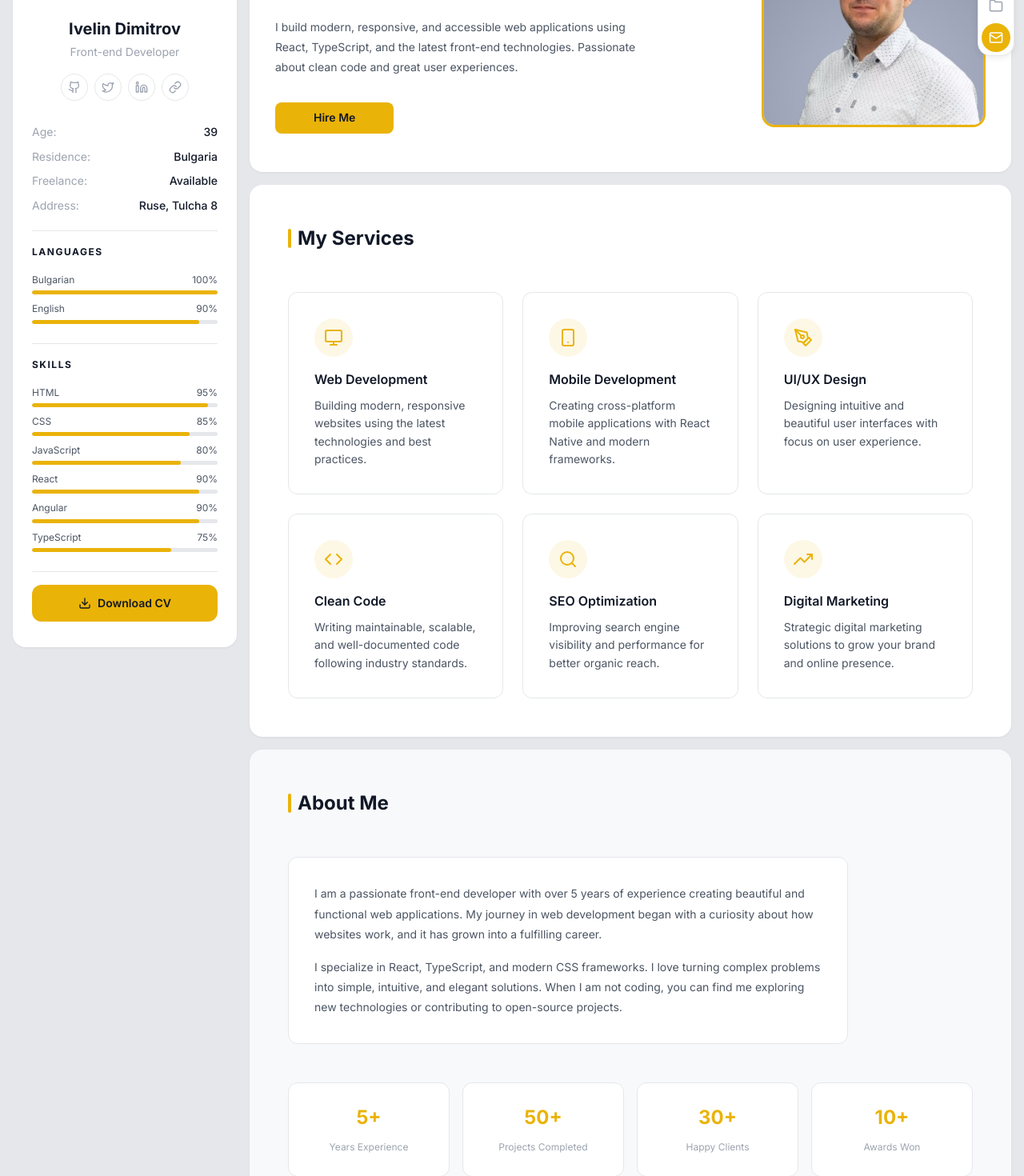
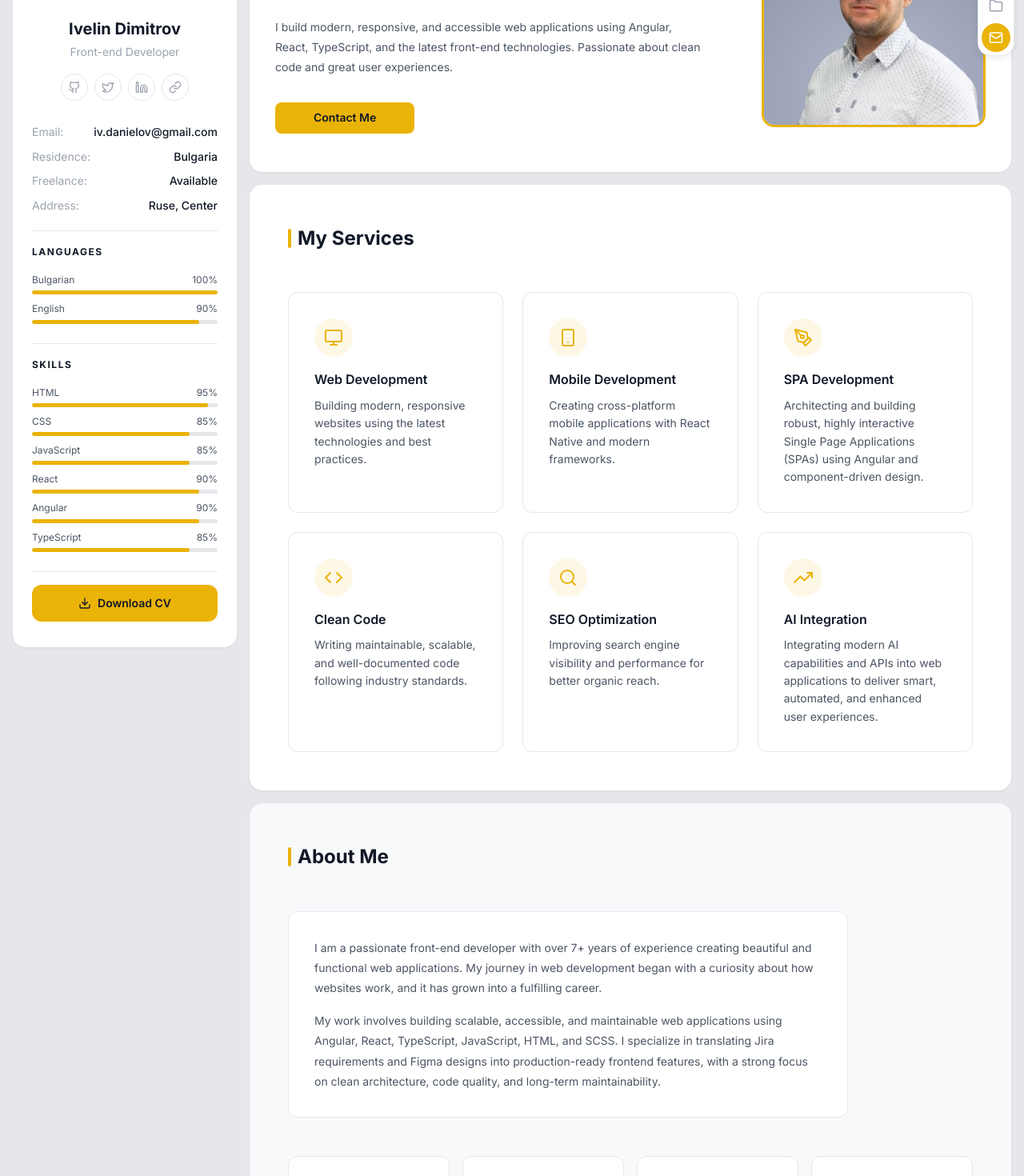
Before and after one commit to ivdanielov87/portfolio, an Angular app: page / in a window 1280 px wide. Shown: the part 200-1670 px from the top of the page at 80% size. Built offline with nearby package versions, Linux system fonts and the light colour scheme.

Commit message:
changing hero and about text, also services, and updated CV pdf.

```diff
--- a/angular.json
+++ b/angular.json
@@ -49,7 +49,8 @@
               {
                 "glob": "**/*",
                 "input": "public"
-              }
+              },
+              "src/assets"
             ],
             "styles": [
               "src/styles.scss"
--- a/src/app/components/about/about.component.html
+++ b/src/app/components/about/about.component.html
@@ -5,35 +5,35 @@
 
   <div class="about__content">
     <p>
-      I am a passionate front-end developer with over 5 years of experience
+      I am a passionate front-end developer with over 7+ years of experience
       creating beautiful and functional web applications. My journey in web
       development began with a curiosity about how websites work, and it has
       grown into a fulfilling career.
     </p>
     <p>
-      I specialize in React, TypeScript, and modern CSS frameworks. I love
-      turning complex problems into simple, intuitive, and elegant solutions.
-      When I am not coding, you can find me exploring new technologies or
-      contributing to open-source projects.
+      My work involves building scalable, accessible, and maintainable web applications
+      using Angular, React, TypeScript, JavaScript, HTML, and SCSS.
+      I specialize in translating Jira requirements and Figma designs into production-ready frontend features,
+      with a strong focus on clean architecture, code quality, and long-term maintainability.
     </p>
   </div>
 
   <div class="about__stats">
     <div class="stat-card">
-      <span class="stat-card__number">5+</span>
+      <span class="stat-card__number">7+</span>
       <span class="stat-card__label">Years Experience</span>
     </div>
     <div class="stat-card">
-      <span class="stat-card__number">50+</span>
-      <span class="stat-card__label">Projects Completed</span>
+      <span class="stat-card__number">Angular & React</span>
+      <span class="stat-card__label">Deep understanding of component-based architecture</span>
     </div>
     <div class="stat-card">
-      <span class="stat-card__number">30+</span>
-      <span class="stat-card__label">Happy Clients</span>
+      <span class="stat-card__number">Figma</span>
+      <span class="stat-card__label">Translating complex designs into responsive interfaces</span>
     </div>
     <div class="stat-card">
-      <span class="stat-card__number">10+</span>
-      <span class="stat-card__label">Awards Won</span>
+      <span class="stat-card__number">Clean Code</span>
+      <span class="stat-card__label">Writing maintainable and production-ready applications</span>
     </div>
   </div>
 </section>
--- a/src/app/components/about/about.component.scss
+++ b/src/app/components/about/about.component.scss
@@ -43,7 +43,7 @@
 
   &__number {
     display: block;
-    font-size: $font-size-2xl;
+    font-size: $font-size-xl;
     font-weight: 700;
     color: $accent-primary;
     margin-bottom: $spacing-xs;
--- a/src/app/components/hero/hero.component.html
+++ b/src/app/components/hero/hero.component.html
@@ -5,11 +5,11 @@
       <h1 class="hero__title">Ivelin Dimitrov</h1>
       <p class="hero__subtitle"><span class="hero__dash"></span> Front-end Developer</p>
       <p class="hero__description">
-        I build modern, responsive, and accessible web applications using React,
+        I build modern, responsive, and accessible web applications using Angular, React,
         TypeScript, and the latest front-end technologies. Passionate about clean
         code and great user experiences.
       </p>
-      <a href="#contact" class="hero__cta" (click)="scrollTo($event, 'contact')">Hire Me</a>
+      <a href="#contact" class="hero__cta" (click)="scrollTo($event, 'contact')">Contact Me</a>
     </div>
     <div class="hero__image">
       <div class="hero__image-wrapper">
--- a/src/app/components/hero/hero.component.scss
+++ b/src/app/components/hero/hero.component.scss
@@ -56,7 +56,7 @@
     color: $text-secondary;
     line-height: 1.8;
     margin-bottom: $spacing-xl;
-    max-width: 480px;
+    max-width: 540px;
   }
 
   &__cta {
--- a/src/app/components/navbar/navbar.component.html
+++ b/src/app/components/navbar/navbar.component.html
@@ -83,7 +83,7 @@
       }
     </div>
 
-    <a href="CV.pdf" target="_blank" class="sidebar__download-cv" aria-label="Download CV">
+    <a href="assets/CV.pdf" target="_blank" rel="noopener noreferrer" class="sidebar__download-cv" aria-label="Download CV">
       <svg xmlns="http://www.w3.org/2000/svg" width="16" height="16" viewBox="0 0 24 24" fill="none" stroke="currentColor" stroke-width="2" stroke-linecap="round" stroke-linejoin="round"><path d="M21 15v4a2 2 0 0 1-2 2H5a2 2 0 0 1-2-2v-4"/><polyline points="7 10 12 15 17 10"/><line x1="12" y1="15" x2="12" y2="3"/></svg>
       <span>Download CV</span>
     </a>
--- a/src/app/components/navbar/navbar.component.ts
+++ b/src/app/components/navbar/navbar.component.ts
@@ -39,16 +39,16 @@ export class NavbarComponent implements AfterViewInit {
   }
 
   personalInfo = [
-    { label: 'Age', value: '39' },
+    { label: 'Email', value: 'iv.danielov@gmail.com' },
     { label: 'Residence', value: 'Bulgaria' },
     { label: 'Freelance', value: 'Available' },
-    { label: 'Address', value: 'Ruse, Tulcha 8' },
+    { label: 'Address', value: 'Ruse, Center' },
   ];
 
   socialLinks = [
-    { name: 'GitHub', url: 'https://github.com', icon: 'github' },
+    { name: 'GitHub', url: 'https://github.com/ivdanielov87', icon: 'github' },
     { name: 'Twitter', url: 'https://twitter.com', icon: 'twitter' },
-    { name: 'LinkedIn', url: 'https://linkedin.com', icon: 'linkedin' },
+    { name: 'LinkedIn', url: 'https://www.linkedin.com/in/ivelin-dimitrov-52aaa2186/', icon: 'linkedin' },
     { name: 'Website', url: '#', icon: 'link' },
   ];
 
@@ -60,10 +60,10 @@ export class NavbarComponent implements AfterViewInit {
   skills = [
     { name: 'HTML', percent: 95 },
     { name: 'CSS', percent: 85 },
-    { name: 'JavaScript', percent: 80 },
+    { name: 'JavaScript', percent: 85 },
     { name: 'React', percent: 90 },
     { name: 'Angular', percent: 90 },
-    { name: 'TypeScript', percent: 75 },
+    { name: 'TypeScript', percent: 85 },
   ];
 
   navLinks = [
--- a/src/app/components/services/services.component.ts
+++ b/src/app/components/services/services.component.ts
@@ -27,8 +27,8 @@ export class ServicesComponent {
       icon: 'smartphone',
     },
     {
-      title: 'UI/UX Design',
-      description: 'Designing intuitive and beautiful user interfaces with focus on user experience.',
+      title: 'SPA Development',
+      description: 'Architecting and building robust, highly interactive Single Page Applications (SPAs) using Angular and component-driven design.',
       icon: 'pen-tool',
     },
     {
@@ -42,8 +42,8 @@ export class ServicesComponent {
       icon: 'search',
     },
     {
-      title: 'Digital Marketing',
-      description: 'Strategic digital marketing solutions to grow your brand and online presence.',
+      title: 'AI Integration',
+      description: 'Integrating modern AI capabilities and APIs into web applications to deliver smart, automated, and enhanced user experiences.',
       icon: 'trending-up',
     },
   ];
```
Also changed, not shown: 1 other file (tests, documents, lock files or other folders).
